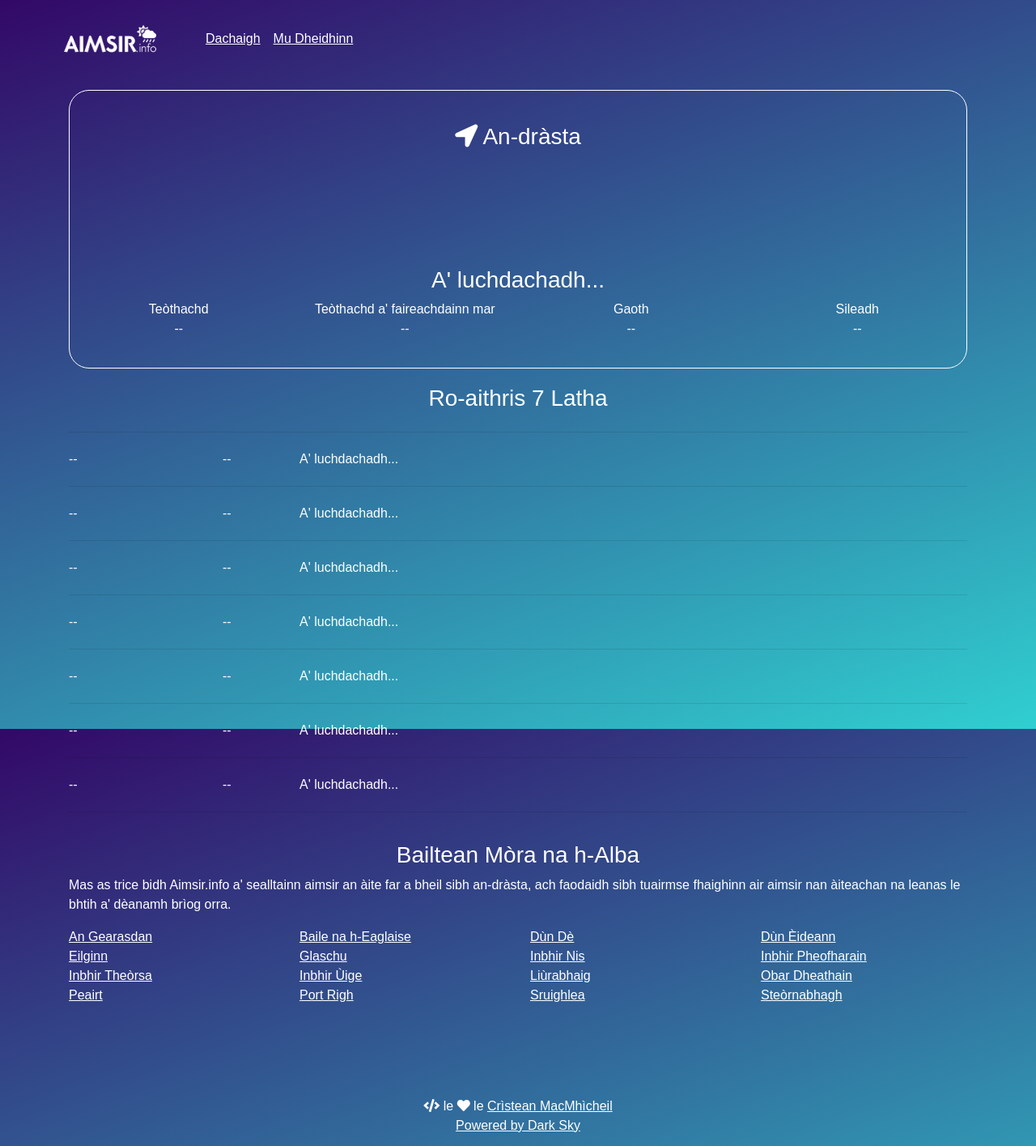
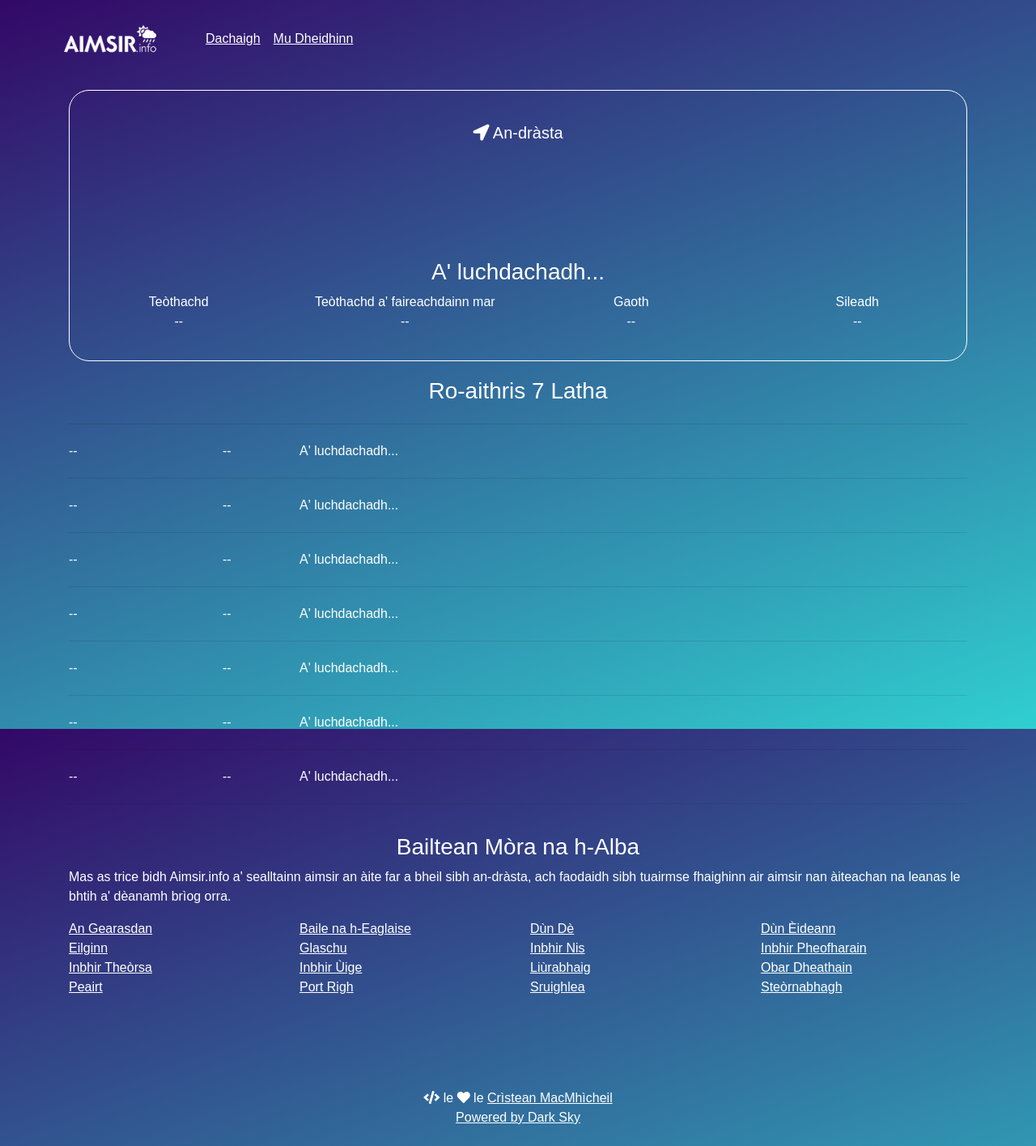
Before and after one commit to angeidheal/aimsir, a Jekyll site: the page built from index.html, in a window 1280 px wide. Shown: the whole page at 81% size. Built offline with Jekyll 4.4.1, drawn with Linux system fonts in a browser that asks for light colours; nearby versions of some CDN libraries; a script that is not in the unit is left out.

Commit message:
Update index.html

```diff
--- a/index.html
+++ b/index.html
@@ -5,7 +5,7 @@
 
 <div class="container">
   <div class="current-weather">
-    <h3 class="section-header"><i class="fas fa-location-arrow"></i> An-dràsta</h3>
+    <h5 class="section-header"><i class="fas fa-location-arrow"></i> An-dràsta</h5>
     <div class="row">
       <div class="col-md-12 weather-icon">
         <canvas class="icon" width="128" height="128"></canvas>
```
